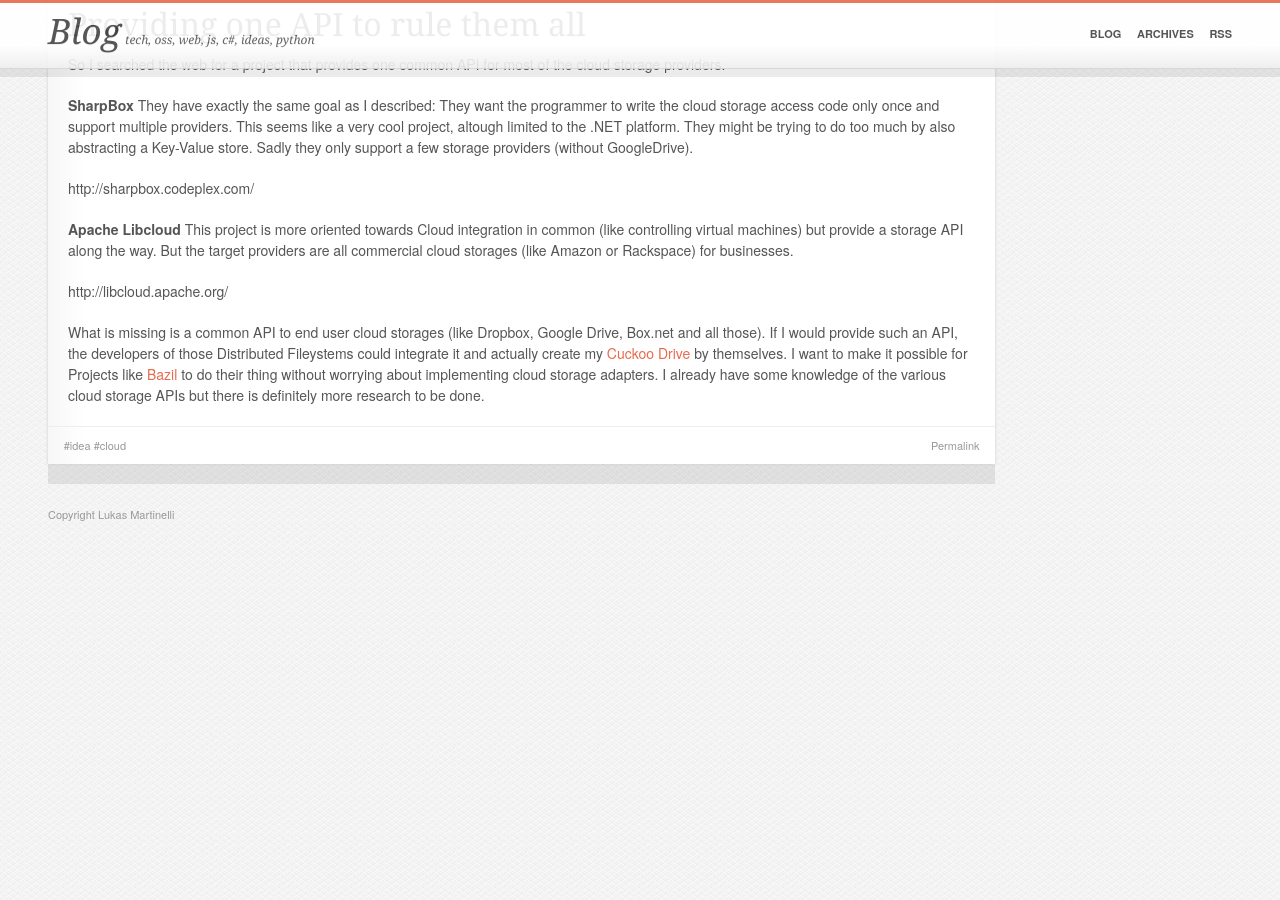
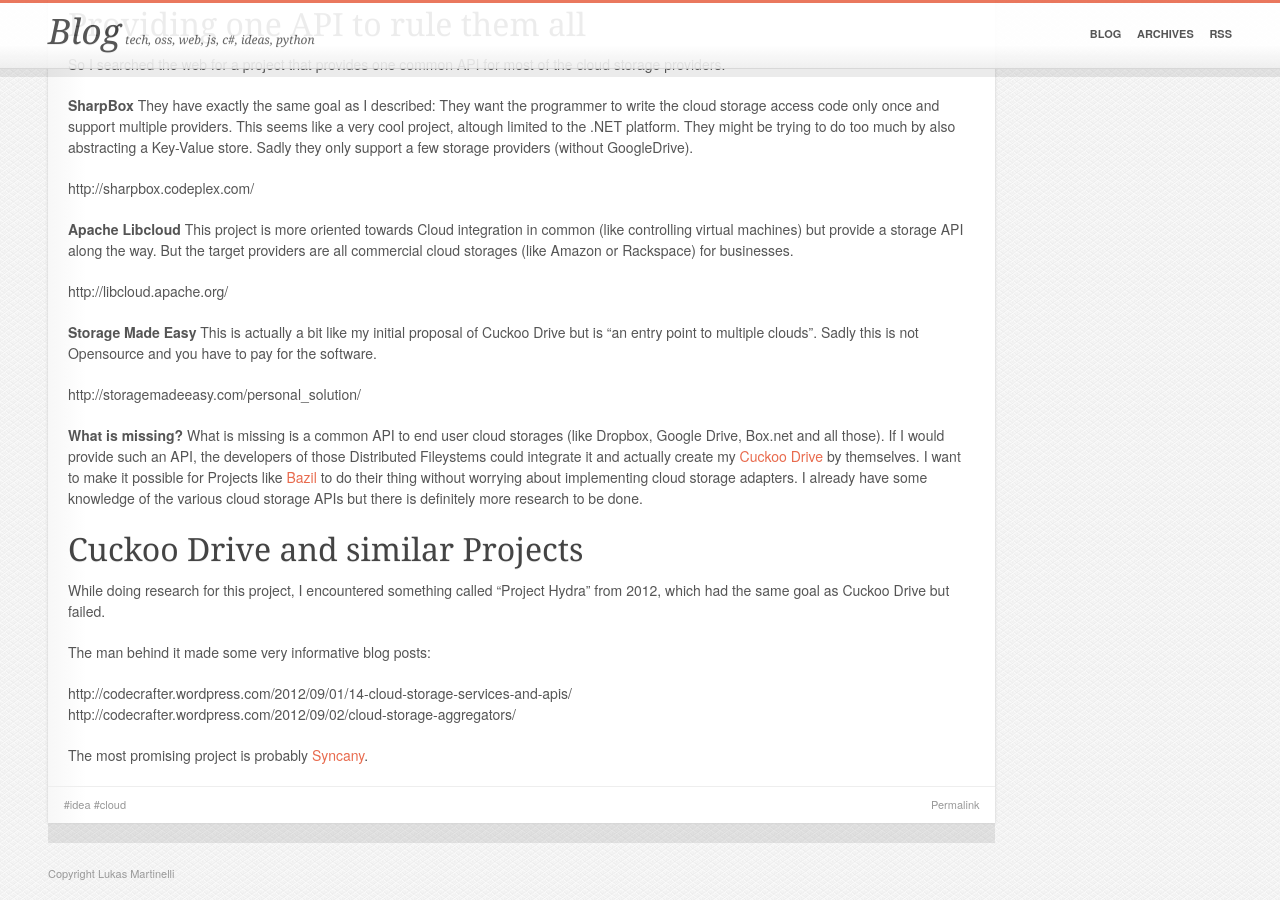
Before and after one commit to lukasmartinelli/lukasmartinelli.github.io, a Jekyll site: the page built from _posts/2014-07-03-future-of-cuckoodrive.md, in a window 1280 px wide and 900 px high, scrolled down 1079 px. Built offline with Jekyll 4.4.1, drawn with Linux system fonts in a browser that asks for light colours; Markdown is read by kramdown in place of the engine named in the settings; before the commit the page ends 1619 px from its top, so only the background shows below that.

Commit message:
Wrote about alternative projects

```diff
--- a/_posts/2014-07-03-future-of-cuckoodrive.md
+++ b/_posts/2014-07-03-future-of-cuckoodrive.md
@@ -53,11 +53,25 @@
 
 http://libcloud.apache.org/
 
-What is missing is a common API to end user cloud storages (like Dropbox, Google Drive, Box.net
-and all those). If I would provide such an API, the developers of those
+**Storage Made Easy**
+This is actually a bit like my initial proposal of Cuckoo Drive but is "an entry point to multiple clouds". Sadly this is not Opensource and you have to pay for the software.
+
+http://storagemadeeasy.com/personal_solution/
+
+**What is missing?**
+What is missing is a common API to end user cloud storages (like Dropbox, Google Drive, Box.net and all those). If I would provide such an API, the developers of those
 Distributed Fileystems could integrate it and actually create my [Cuckoo
 Drive](http://lukasmartinelli.ch/idea/2014/03/11/using-the-cloud-storages-as-on
 e-big-encrypted-disk.html) by themselves.
 I want to make it possible for Projects like [Bazil](http://bazil.org/) to do
 their thing without worrying about implementing cloud storage adapters. I already have some knowledge of the various cloud storage APIs but there is definitely more
 research to be done.
+
+## Cuckoo Drive and similar Projects
+While doing research for this project, I encountered something called "Project Hydra" from 2012, which had the same goal as Cuckoo Drive but failed.
+
+The man behind it made some very informative blog posts:
+- http://codecrafter.wordpress.com/2012/09/01/14-cloud-storage-services-and-apis/
+- http://codecrafter.wordpress.com/2012/09/02/cloud-storage-aggregators/
+
+The most promising project is probably [Syncany](https://www.syncany.org/).
```
